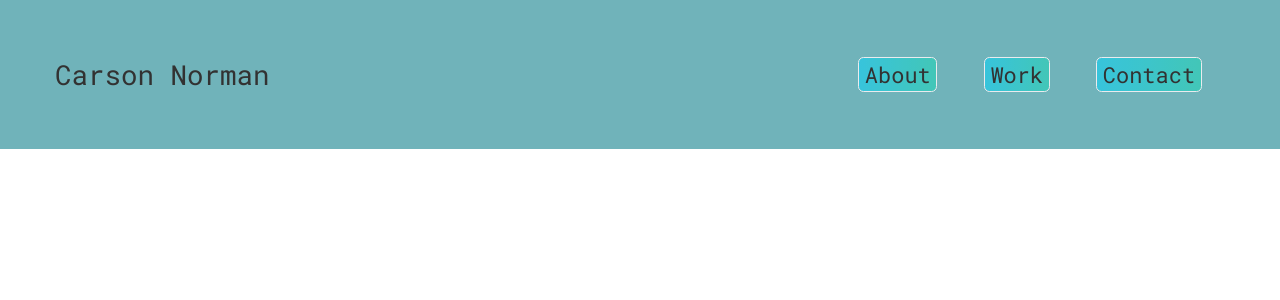
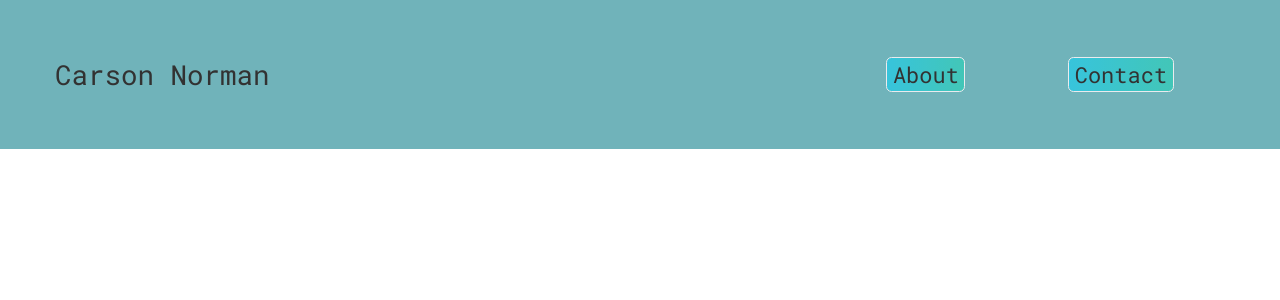
Before and after one commit to CarsonNorman/portfolio, a Next.js app: page /navbar in a window 1280 px wide. Shown: the top 300 px of the page. Built offline with nearby package versions, Linux system fonts and the light colour scheme.

Commit message:
Update navbar.tsx

```diff
--- a/src/pages/navbar.tsx
+++ b/src/pages/navbar.tsx
@@ -5,7 +5,7 @@ function NavBar() {
                 <h1 className="text-xl font-roboto">Carson Norman</h1>
                 <ul className="flex items-center justify-around w-1/3 flex-wrap">
                     <li className="bg-gradient-to-r from-cyan-500 to-teal-500 border rounded px-1 cursor-pointer text-md mx font-roboto"><a href="#about">About</a> </li>
-                    <li className="bg-gradient-to-r from-cyan-500 to-teal-500 border rounded px-1 cursor-pointer text-md font-roboto"> <a href="#work">Work</a></li>
+                    {/* <li className="bg-gradient-to-r from-cyan-500 to-teal-500 border rounded px-1 cursor-pointer text-md font-roboto"> <a href="#work">Work</a></li> */}
                     <li className="bg-gradient-to-r from-cyan-500 to-teal-500 border rounded px-1 cursor-pointer text-md font-roboto"><a href="#contact">Contact</a> </li>
                 </ul>
             </nav>
```
